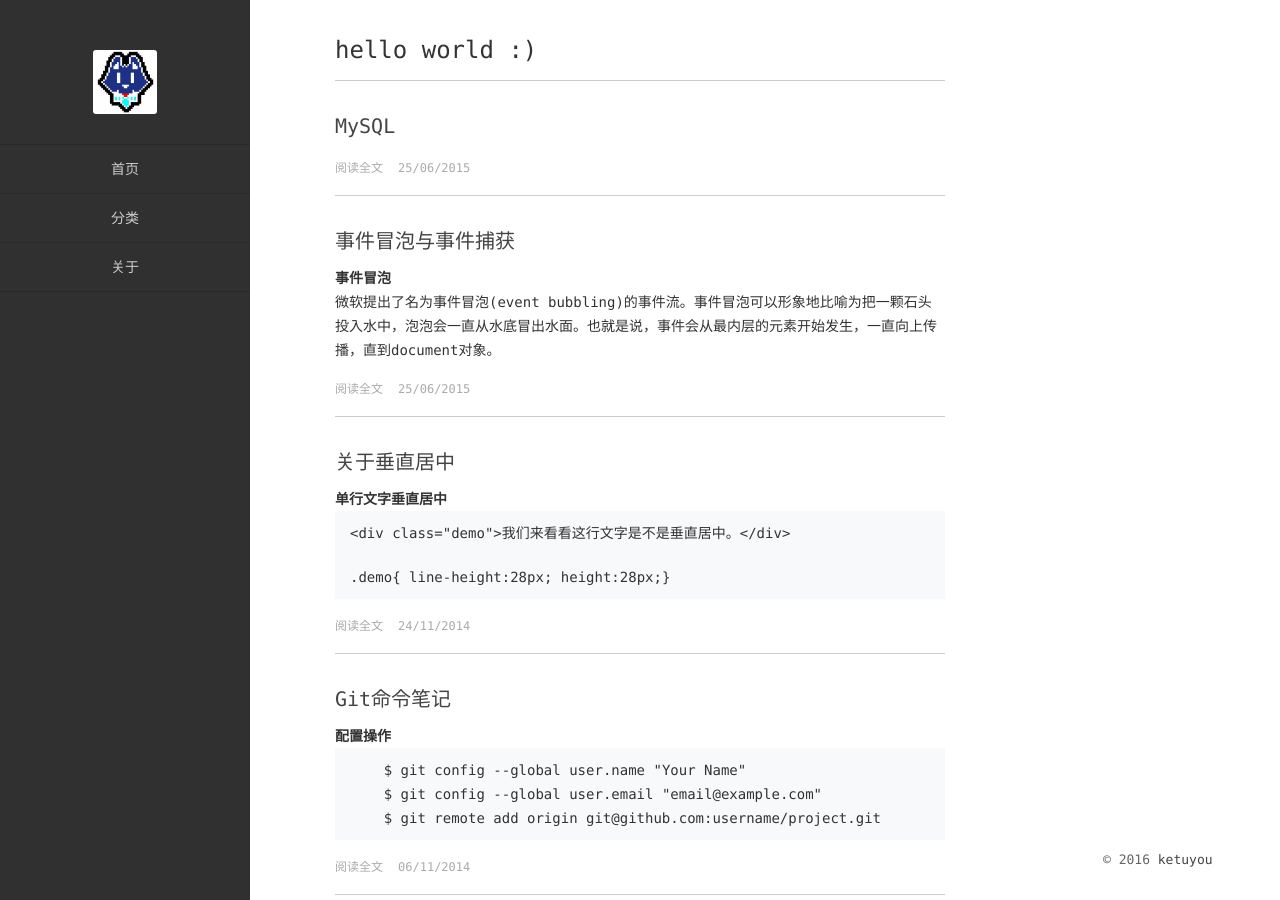
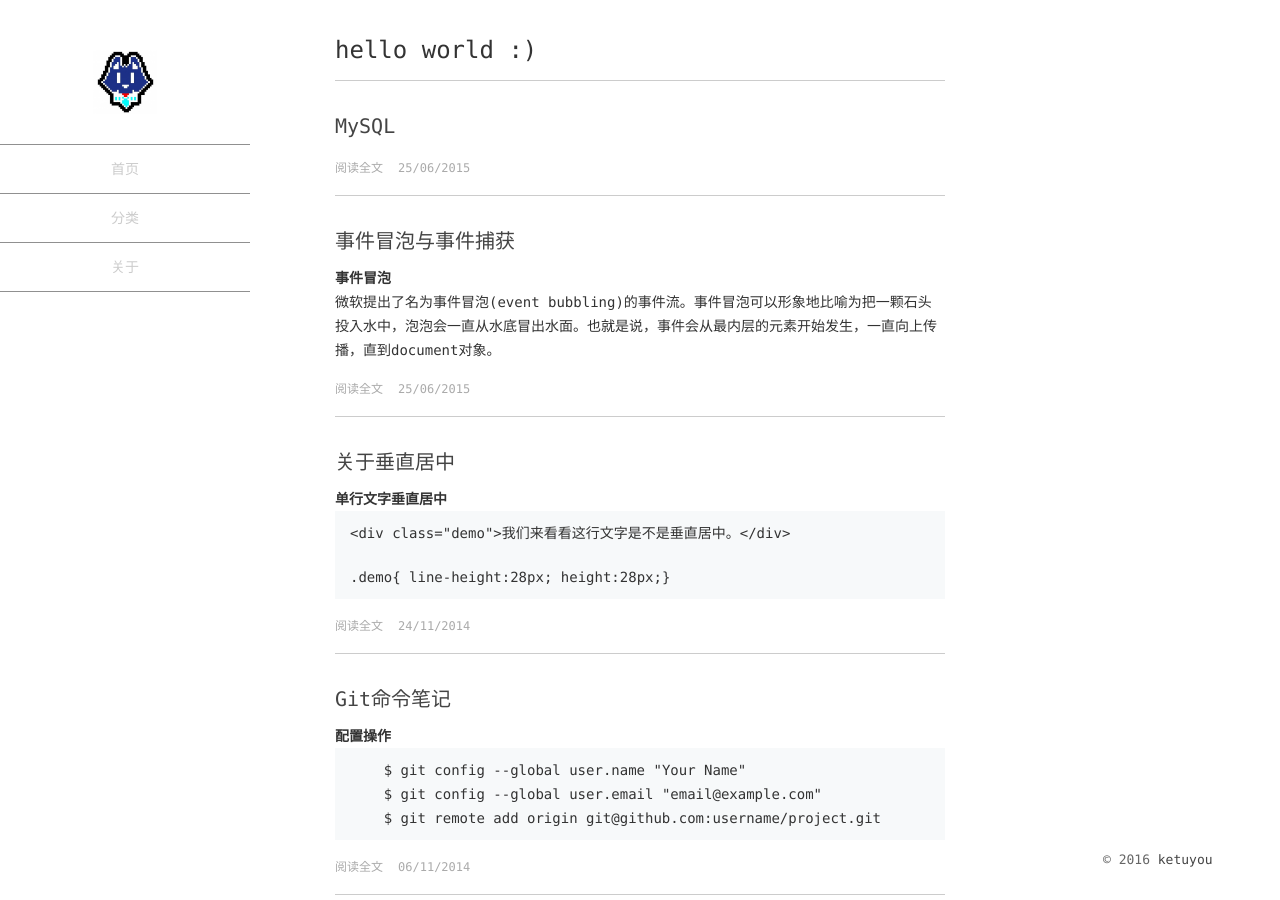
Before and after one commit to Ketuyou/ketuyou.github.io, a Jekyll site: the page built from index.html, in a window 1280 px wide. Built offline with Jekyll 4.4.1, drawn with Linux system fonts in a browser that asks for light colours; the list of posts is cut into pages by our own code.

Commit message:
Update main.css

```diff
--- a/assets/css/main.css
+++ b/assets/css/main.css
@@ -103,7 +103,7 @@ code{
     left: 0;
     width: 250px;
     height: 100%;
-    background: #303030;
+    background: #fff;
     position: fixed;
 }
 .sidebar .photo{
```
